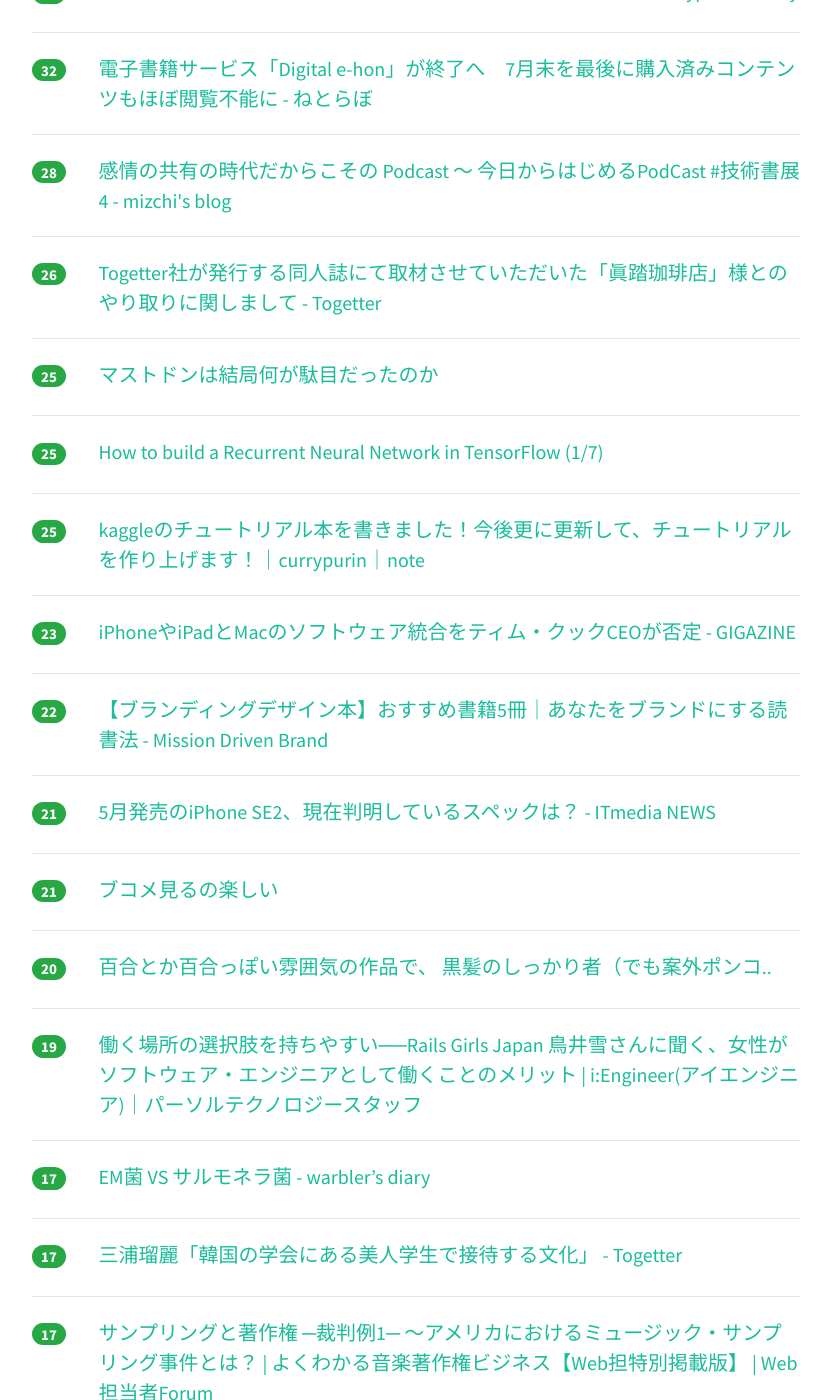
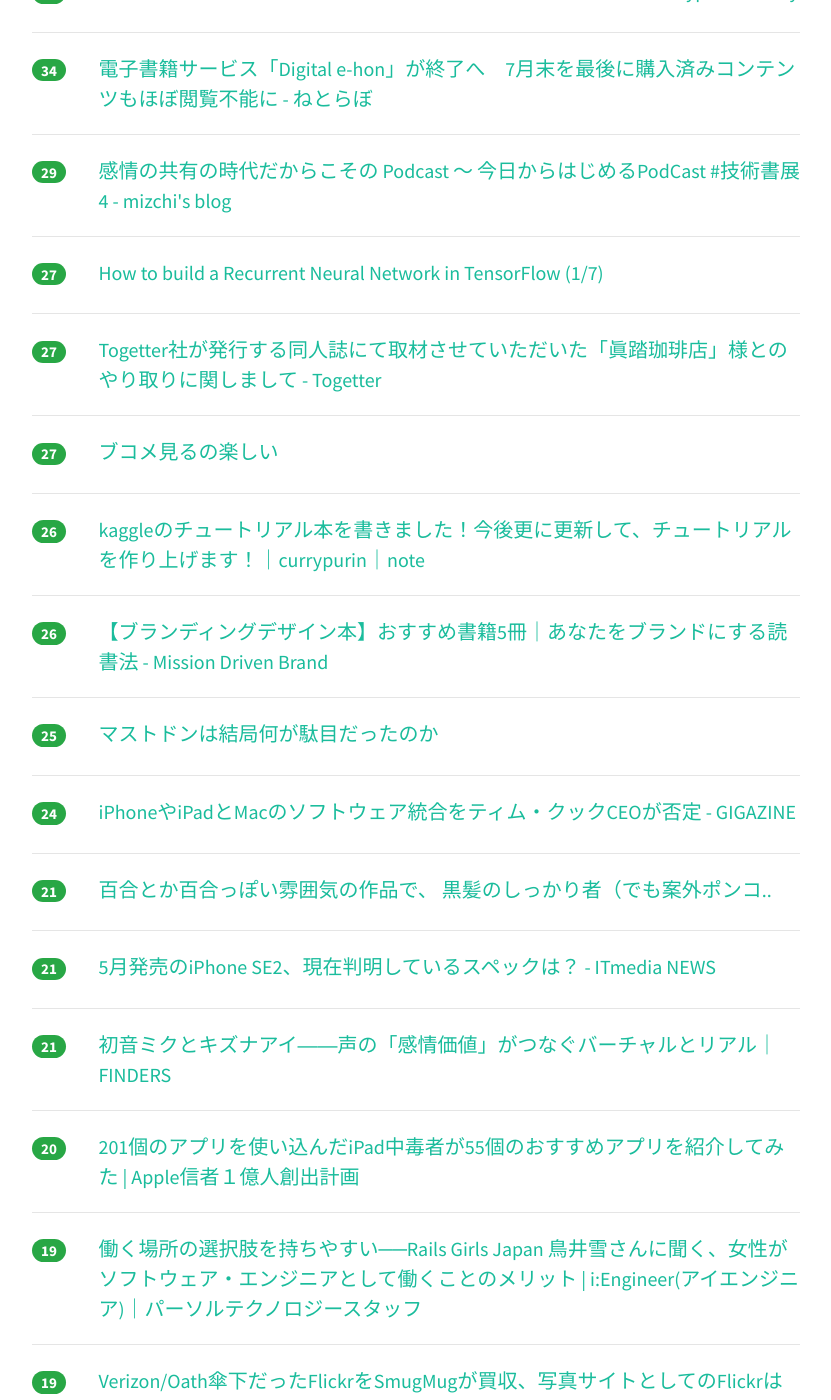
Before and after one commit to yatta47/hatena-matome-site, a Jekyll site: the page built from _posts/2018-04-21-hatena.md, in a window 1280 px wide and 1400 px high, scrolled down 1372 px. Shown: the whole window, without its empty margins (224-1055 px from the left). Built offline with Jekyll 4.4.1, drawn with Linux system fonts in a browser that asks for light colours; nearby versions of some CDN libraries; some of the changed text lies outside the part shown.

Commit message:
Updated 2018-04-21

```diff
--- a/_posts/2018-04-21-hatena.md
+++ b/_posts/2018-04-21-hatena.md
@@ -1,79 +1,99 @@
 ---
 layout: post
 title:  "2018-04-21 はてぶIT"
-date:   2018-04-21 15:01:22
+date:   2018-04-21 16:02:07
 tags: [it-hotentry]
 ---
-37 件のデータあり
+41 件のデータあり
 
 <hr><div class="row">
-<div class="col-1"><span class="badge badge-pill badge-success h2">159</span></div>
+<div class="col-1"><span class="badge badge-pill badge-success h2">167</span></div>
 <div class="col-11"><a href='http://www.bbc.com/news/world-europe-43841194' target='_blank'>Swedish DJ Avicii dies at 28 - BBC News</a></div>
 </div>
 <hr>
 <div class="row">
-<div class="col-1"><span class="badge badge-pill badge-success h2">133</span></div>
+<div class="col-1"><span class="badge badge-pill badge-success h2">147</span></div>
 <div class="col-11"><a href='https://www.slideshare.net/YoshidaShingo/thefuturewillbeserverless' target='_blank'>Kubernetesのない世界 すべてがサーバーレスになる</a></div>
 </div>
 <hr>
 <div class="row">
-<div class="col-1"><span class="badge badge-pill badge-success h2">88</span></div>
+<div class="col-1"><span class="badge badge-pill badge-success h2">109</span></div>
+<div class="col-11"><a href='https://speakerdeck.com/sota1235/javascriptyunitutotesutofalseli-xiang-toxian-shi' target='_blank'>JavaScriptユニットテストの理想と現実 // Speaker Deck</a></div>
+</div>
+<hr>
+<div class="row">
+<div class="col-1"><span class="badge badge-pill badge-success h2">93</span></div>
 <div class="col-11"><a href='https://anond.hatelabo.jp/20180421093412' target='_blank'>グーグル翻訳にギターを聞かせてみた</a></div>
 </div>
 <hr>
 <div class="row">
-<div class="col-1"><span class="badge badge-pill badge-success h2">87</span></div>
-<div class="col-11"><a href='https://speakerdeck.com/sota1235/javascriptyunitutotesutofalseli-xiang-toxian-shi' target='_blank'>JavaScriptユニットテストの理想と現実 // Speaker Deck</a></div>
+<div class="col-1"><span class="badge badge-pill badge-success h2">92</span></div>
+<div class="col-11"><a href='http://nlab.itmedia.co.jp/nl/articles/1804/21/news006.html' target='_blank'>「『いいね』が他人のTLに流れるのはいや」「謎の凍結を食らった！」←把握してる？　米Twitterのスタッフが答えてくれた (1/2) - ねとらぼ</a></div>
 </div>
 <hr>
 <div class="row">
-<div class="col-1"><span class="badge badge-pill badge-success h2">72</span></div>
+<div class="col-1"><span class="badge badge-pill badge-success h2">79</span></div>
 <div class="col-11"><a href='http://twitter.com/kazuo_ishikawa/status/987216826722496512' target='_blank'>石川和男（政策アナリスト）さんのツイート: "【内閣支持率 54.6%】 新聞社・テレビ局の世論調査結果とは、かなり違う結果が出ている。 皆さんは、新聞社・テレビ局とネットのどちらの結</a></div>
 </div>
 <hr>
 <div class="row">
-<div class="col-1"><span class="badge badge-pill badge-success h2">67</span></div>
-<div class="col-11"><a href='http://nlab.itmedia.co.jp/nl/articles/1804/21/news006.html' target='_blank'>「『いいね』が他人のTLに流れるのはいや」「謎の凍結を食らった！」←把握してる？　米Twitterのスタッフが答えてくれた (1/2) - ねとらぼ</a></div>
+<div class="col-1"><span class="badge badge-pill badge-success h2">56</span></div>
+<div class="col-11"><a href='https://www.webprofessional.jp/js-library-scrollreveal-2/' target='_blank'>たった数行のCSSでパララックス風表現ができる「position: sticky」の使い方 - WPJ</a></div>
 </div>
 <hr>
 <div class="row">
 <div class="col-1"><span class="badge badge-pill badge-success h2">53</span></div>
-<div class="col-11"><a href='https://www.webprofessional.jp/js-library-scrollreveal-2/' target='_blank'>たった数行のCSSでパララックス風表現ができる「position: sticky」の使い方 - WPJ</a></div>
+<div class="col-11"><a href='http://nlab.itmedia.co.jp/nl/articles/1804/20/news124.html' target='_blank'>「望んで広告を出しているものではない」　海賊サイト広告問題、出稿していた大手企業の言い分は - ねとらぼ</a></div>
 </div>
 <hr>
 <div class="row">
-<div class="col-1"><span class="badge badge-pill badge-success h2">41</span></div>
+<div class="col-1"><span class="badge badge-pill badge-success h2">42</span></div>
 <div class="col-11"><a href='http://p2ptk.org/copyright/882' target='_blank'>Cloudflare、海賊版アニメサイトへのサービス提供を突如停止 – P2Pとかその辺のお話R</a></div>
 </div>
 <hr>
 <div class="row">
-<div class="col-1"><span class="badge badge-pill badge-success h2">38</span></div>
+<div class="col-1"><span class="badge badge-pill badge-success h2">39</span></div>
 <div class="col-11"><a href='https://codezine.jp/article/detail/10765' target='_blank'>データを扱う開発者なら統計学の知識は大きな強みに～Pythonを使って基礎から学ぶ：CodeZine（コードジン）</a></div>
 </div>
 <hr>
 <div class="row">
 <div class="col-1"><span class="badge badge-pill badge-success h2">37</span></div>
-<div class="col-11"><a href='http://nlab.itmedia.co.jp/nl/articles/1804/20/news124.html' target='_blank'>「望んで広告を出しているものではない」　海賊サイト広告問題、出稿していた大手企業の言い分は - ねとらぼ</a></div>
-</div>
-<hr>
-<div class="row">
-<div class="col-1"><span class="badge badge-pill badge-success h2">33</span></div>
 <div class="col-11"><a href='http://www.currypurin.com/entry/2018/04/21/002224' target='_blank'>技術書を書くときに背中を押してくれた結城先生のツイート - currypurin’s diary</a></div>
 </div>
 <hr>
 <div class="row">
-<div class="col-1"><span class="badge badge-pill badge-success h2">32</span></div>
+<div class="col-1"><span class="badge badge-pill badge-success h2">34</span></div>
 <div class="col-11"><a href='http://nlab.itmedia.co.jp/nl/articles/1804/19/news062.html' target='_blank'>電子書籍サービス「Digital e-hon」が終了へ　7月末を最後に購入済みコンテンツもほぼ閲覧不能に - ねとらぼ</a></div>
 </div>
 <hr>
 <div class="row">
-<div class="col-1"><span class="badge badge-pill badge-success h2">28</span></div>
+<div class="col-1"><span class="badge badge-pill badge-success h2">29</span></div>
 <div class="col-11"><a href='http://mizchi.hatenablog.com/entry/2018/04/20/230636' target='_blank'>感情の共有の時代だからこその Podcast 〜 今日からはじめるPodCast #技術書展4 - mizchi's blog</a></div>
 </div>
 <hr>
 <div class="row">
+<div class="col-1"><span class="badge badge-pill badge-success h2">27</span></div>
+<div class="col-11"><a href='https://medium.com/@erikhallstrm/83cd7105b767' target='_blank'>How to build a Recurrent Neural Network in TensorFlow (1/7)</a></div>
+</div>
+<hr>
+<div class="row">
+<div class="col-1"><span class="badge badge-pill badge-success h2">27</span></div>
+<div class="col-11"><a href='https://togetter.com/li/1219892' target='_blank'>Togetter社が発行する同人誌にて取材させていただいた「眞踏珈琲店」様とのやり取りに関しまして - Togetter</a></div>
+</div>
+<hr>
+<div class="row">
+<div class="col-1"><span class="badge badge-pill badge-success h2">27</span></div>
+<div class="col-11"><a href='https://anond.hatelabo.jp/20180421080126' target='_blank'>ブコメ見るの楽しい</a></div>
+</div>
+<hr>
+<div class="row">
 <div class="col-1"><span class="badge badge-pill badge-success h2">26</span></div>
-<div class="col-11"><a href='https://togetter.com/li/1219892' target='_blank'>Togetter社が発行する同人誌にて取材させていただいた「眞踏珈琲店」様とのやり取りに関しまして - Togetter</a></div>
+<div class="col-11"><a href='https://note.mu/currypurin/n/nf390914c721e' target='_blank'>kaggleのチュートリアル本を書きました！今後更に更新して、チュートリアルを作り上げます！｜currypurin｜note</a></div>
+</div>
+<hr>
+<div class="row">
+<div class="col-1"><span class="badge badge-pill badge-success h2">26</span></div>
+<div class="col-11"><a href='http://www.missiondrivenbrand.jp/entry/kaitai_brandingdesignbook' target='_blank'>【ブランディングデザイン本】おすすめ書籍5冊｜あなたをブランドにする読書法 - Mission Driven Brand</a></div>
 </div>
 <hr>
 <div class="row">
@@ -82,23 +102,13 @@ tags: [it-hotentry]
 </div>
 <hr>
 <div class="row">
-<div class="col-1"><span class="badge badge-pill badge-success h2">25</span></div>
-<div class="col-11"><a href='https://medium.com/@erikhallstrm/83cd7105b767' target='_blank'>How to build a Recurrent Neural Network in TensorFlow (1/7)</a></div>
-</div>
-<hr>
-<div class="row">
-<div class="col-1"><span class="badge badge-pill badge-success h2">25</span></div>
-<div class="col-11"><a href='https://note.mu/currypurin/n/nf390914c721e' target='_blank'>kaggleのチュートリアル本を書きました！今後更に更新して、チュートリアルを作り上げます！｜currypurin｜note</a></div>
-</div>
-<hr>
-<div class="row">
-<div class="col-1"><span class="badge badge-pill badge-success h2">23</span></div>
+<div class="col-1"><span class="badge badge-pill badge-success h2">24</span></div>
 <div class="col-11"><a href='https://gigazine.net/news/20180420-ios-not-to-merge-with-macos/' target='_blank'>iPhoneやiPadとMacのソフトウェア統合をティム・クックCEOが否定 - GIGAZINE</a></div>
 </div>
 <hr>
 <div class="row">
-<div class="col-1"><span class="badge badge-pill badge-success h2">22</span></div>
-<div class="col-11"><a href='http://www.missiondrivenbrand.jp/entry/kaitai_brandingdesignbook' target='_blank'>【ブランディングデザイン本】おすすめ書籍5冊｜あなたをブランドにする読書法 - Mission Driven Brand</a></div>
+<div class="col-1"><span class="badge badge-pill badge-success h2">21</span></div>
+<div class="col-11"><a href='https://anond.hatelabo.jp/20180417093102' target='_blank'>百合とか百合っぽい雰囲気の作品で、 黒髪のしっかり者（でも案外ポンコ..</a></div>
 </div>
 <hr>
 <div class="row">
@@ -108,12 +118,12 @@ tags: [it-hotentry]
 <hr>
 <div class="row">
 <div class="col-1"><span class="badge badge-pill badge-success h2">21</span></div>
-<div class="col-11"><a href='https://anond.hatelabo.jp/20180421080126' target='_blank'>ブコメ見るの楽しい</a></div>
+<div class="col-11"><a href='https://finders.me/articles.php?id=145' target='_blank'>初音ミクとキズナアイ――声の「感情価値」がつなぐバーチャルとリアル｜FINDERS</a></div>
 </div>
 <hr>
 <div class="row">
 <div class="col-1"><span class="badge badge-pill badge-success h2">20</span></div>
-<div class="col-11"><a href='https://anond.hatelabo.jp/20180417093102' target='_blank'>百合とか百合っぽい雰囲気の作品で、 黒髪のしっかり者（でも案外ポンコ..</a></div>
+<div class="col-11"><a href='https://appleshinja.com/ipad-osusume-apps' target='_blank'>201個のアプリを使い込んだiPad中毒者が55個のおすすめアプリを紹介してみた | Apple信者１億人創出計画</a></div>
 </div>
 <hr>
 <div class="row">
@@ -122,13 +132,23 @@ tags: [it-hotentry]
 </div>
 <hr>
 <div class="row">
-<div class="col-1"><span class="badge badge-pill badge-success h2">17</span></div>
-<div class="col-11"><a href='http://warbler.hatenablog.com/entry/2018/04/20/160007' target='_blank'>EM菌 VS サルモネラ菌 - warbler’s diary</a></div>
+<div class="col-1"><span class="badge badge-pill badge-success h2">19</span></div>
+<div class="col-11"><a href='https://jp.techcrunch.com/2018/04/21/2018-04-20-smugmug-acquires-flickr/' target='_blank'>Verizon/Oath傘下だったFlickrをSmugMugが買収、写真サイトとしてのFlickrは存続 | TechCrunch Japan</a></div>
+</div>
+<hr>
+<div class="row">
+<div class="col-1"><span class="badge badge-pill badge-success h2">18</span></div>
+<div class="col-11"><a href='http://acro-engineer.hatenablog.com/entry/2018/04/20/120000' target='_blank'>Kibanaのマルチテナント運用について考えてみた(後編) - Taste of Tech Topics</a></div>
+</div>
+<hr>
+<div class="row">
+<div class="col-1"><span class="badge badge-pill badge-success h2">18</span></div>
+<div class="col-11"><a href='https://togetter.com/li/1219986' target='_blank'>三浦瑠麗「韓国の学会にある美人学生で接待する文化」 - Togetter</a></div>
 </div>
 <hr>
 <div class="row">
 <div class="col-1"><span class="badge badge-pill badge-success h2">17</span></div>
-<div class="col-11"><a href='https://togetter.com/li/1219986' target='_blank'>三浦瑠麗「韓国の学会にある美人学生で接待する文化」 - Togetter</a></div>
+<div class="col-11"><a href='http://warbler.hatenablog.com/entry/2018/04/20/160007' target='_blank'>EM菌 VS サルモネラ菌 - warbler’s diary</a></div>
 </div>
 <hr>
 <div class="row">
@@ -142,18 +162,8 @@ tags: [it-hotentry]
 </div>
 <hr>
 <div class="row">
-<div class="col-1"><span class="badge badge-pill badge-success h2">16</span></div>
-<div class="col-11"><a href='https://appleshinja.com/ipad-osusume-apps' target='_blank'>201個のアプリを使い込んだiPad中毒者が55個のおすすめアプリを紹介してみた | Apple信者１億人創出計画</a></div>
-</div>
-<hr>
-<div class="row">
 <div class="col-1"><span class="badge badge-pill badge-success h2">15</span></div>
 <div class="col-11"><a href='http://www.itmedia.co.jp/pcuser/articles/1804/20/news122.html' target='_blank'>“地味子”じゃなかった第2世代Ryzen　ベンチマークテストで徹底検証 (1/3) - ITmedia PC USER</a></div>
-</div>
-<hr>
-<div class="row">
-<div class="col-1"><span class="badge badge-pill badge-success h2">15</span></div>
-<div class="col-11"><a href='https://finders.me/articles.php?id=145' target='_blank'>初音ミクとキズナアイ――声の「感情価値」がつなぐバーチャルとリアル｜FINDERS</a></div>
 </div>
 <hr>
 <div class="row">
@@ -172,13 +182,23 @@ tags: [it-hotentry]
 </div>
 <hr>
 <div class="row">
+<div class="col-1"><span class="badge badge-pill badge-success h2">12</span></div>
+<div class="col-11"><a href='https://akiba-pc.watch.impress.co.jp/docs/wakiba/find/1118324.html' target='_blank'>SIMフリー版iPadが実売17,800円から、イオシスに大量入荷 （取材中に見つけた○○なもの） - AKIBA PC Hotline!</a></div>
+</div>
+<hr>
+<div class="row">
 <div class="col-1"><span class="badge badge-pill badge-success h2">11</span></div>
 <div class="col-11"><a href='https://dc.watch.impress.co.jp/docs/comic/clinic/1117966.html' target='_blank'>【カメラバカにつける薬 in デジカメ Watch】子供をキレイに撮るたったひとつの冴えたやり方（その2） - デジカメ Watch</a></div>
 </div>
 <hr>
 <div class="row">
-<div class="col-1"><span class="badge badge-pill badge-success h2">11</span></div>
-<div class="col-11"><a href='https://jp.techcrunch.com/2018/04/21/2018-04-20-smugmug-acquires-flickr/' target='_blank'>Verizon/Oath傘下だったFlickrをSmugMugが買収、写真サイトとしてのFlickrは存続 | TechCrunch Japan</a></div>
+<div class="col-1"><span class="badge badge-pill badge-success h2">10</span></div>
+<div class="col-11"><a href='https://www.smugmug.com/together/' target='_blank'>Together, SmugMug+Flickr</a></div>
+</div>
+<hr>
+<div class="row">
+<div class="col-1"><span class="badge badge-pill badge-success h2">10</span></div>
+<div class="col-11"><a href='http://nlab.itmedia.co.jp/nl/articles/1804/21/news013.html' target='_blank'>「広告が嫌いなわけじゃない、不要な情報が欲しくないだけ」　女子高生が見た「ネット広告」 (1/4) - ねとらぼ</a></div>
 </div>
 <hr>
 <div class="row">
@@ -188,6 +208,6 @@ tags: [it-hotentry]
 <hr>
 <div class="row">
 <div class="col-1"><span class="badge badge-pill badge-success h2">8</span></div>
-<div class="col-11"><a href='https://www.smugmug.com/together/' target='_blank'>Together, SmugMug+Flickr</a></div>
+<div class="col-11"><a href='https://speakerdeck.com/sota1235/importwomotukusuruhua' target='_blank'>importをモックする話 // Speaker Deck</a></div>
 </div>
 <hr>
```
